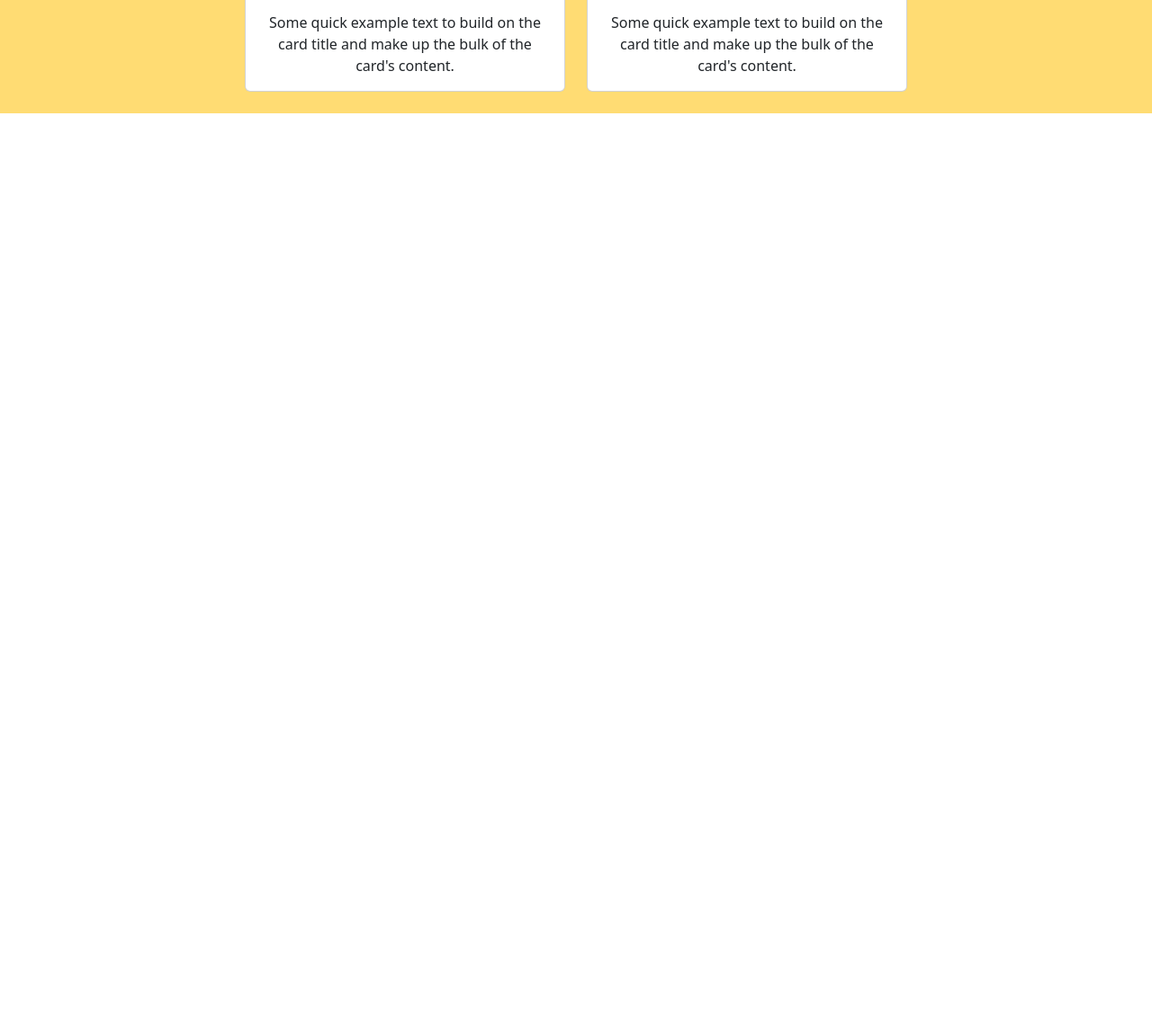
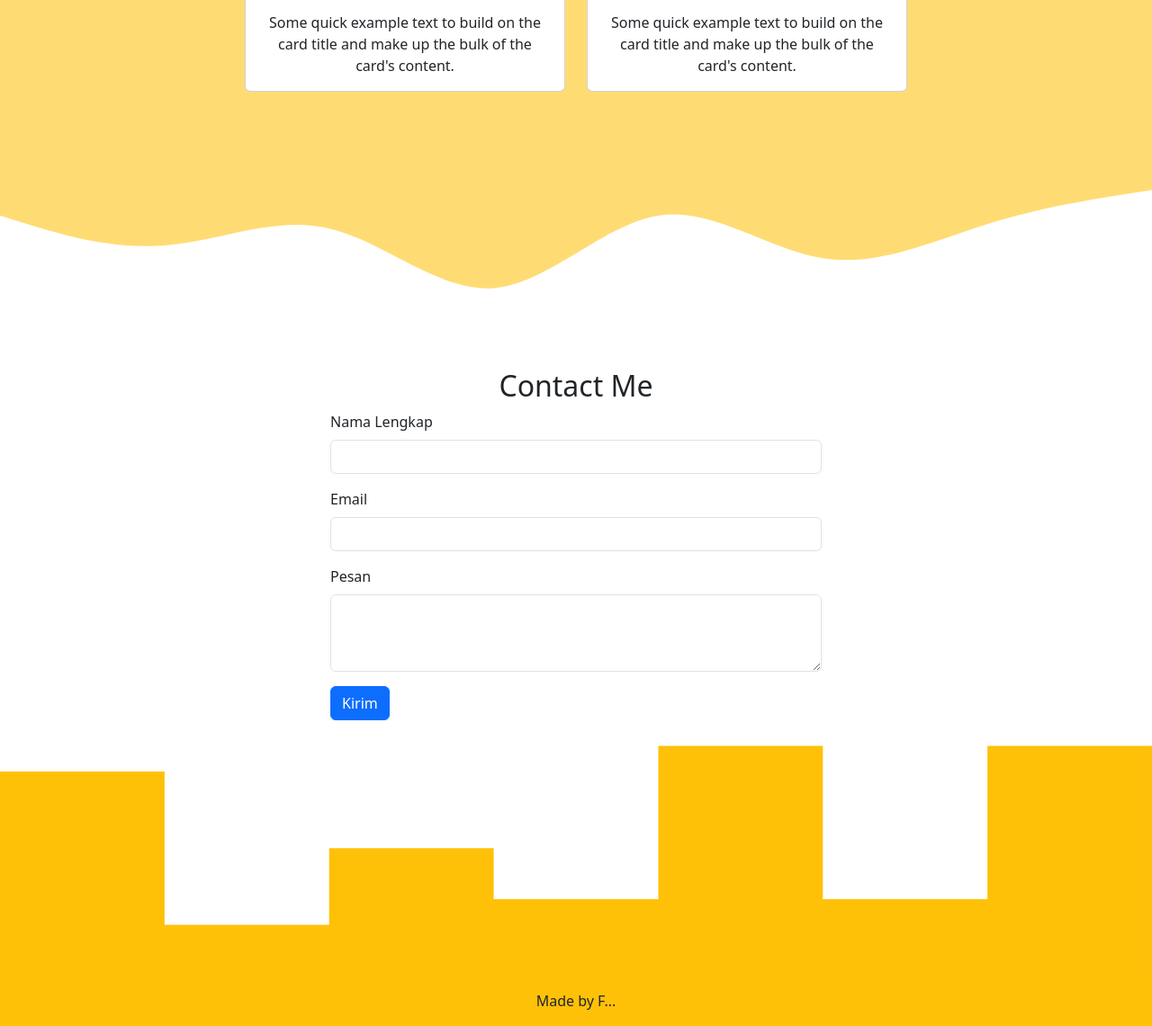
Before and after one commit to ferdynandergypramudanii/Lat_Boots5, a plain HTML site: page index.html in a window 1280 px wide. Shown: the part 1515-2656 px from the top of the page at 90% size. Before the commit the page ends 1641 px from the top, so only its background shows below. Drawn offline with nearby package versions, Linux system fonts and the light colour scheme.

Commit message:
add contact & footer section

```diff
--- a/index.html
+++ b/index.html
@@ -143,9 +143,59 @@
                 </div>
             </div>
         </div>
+        <svg xmlns="http://www.w3.org/2000/svg" viewBox="0 0 1440 320">
+            <path fill="#ffffff" fill-opacity="1"
+                d="M0,128L34.3,138.7C68.6,149,137,171,206,165.3C274.3,160,343,128,411,144C480,160,549,224,617,218.7C685.7,213,754,139,823,128C891.4,117,960,171,1029,181.3C1097.1,192,1166,160,1234,138.7C1302.9,117,1371,107,1406,101.3L1440,96L1440,320L1405.7,320C1371.4,320,1303,320,1234,320C1165.7,320,1097,320,1029,320C960,320,891,320,823,320C754.3,320,686,320,617,320C548.6,320,480,320,411,320C342.9,320,274,320,206,320C137.1,320,69,320,34,320L0,320Z">
+            </path>
+        </svg>
     </section>
     <!-- Projects End -->
 
+
+    <!-- Contact Start -->
+    <section id="contact">
+        <div class="container">
+            <div class="row text-center">
+                <div class="col">
+                    <h2>Contact Me</h2>
+                </div>
+            </div>
+            <div class="row justify-content-center">
+                <div class="col-md-6">
+                    <form>
+                        <div class="mb-3">
+                            <label for="name" class="form-label">Nama Lengkap</label>
+                            <input type="text" class="form-control" id="name" aria-describedby="name">
+                        </div>
+                        <div class="mb-3">
+                            <label for="email" class="form-label">Email</label>
+                            <input type="email" class="form-control" id="email" aria-describedby="email">
+                        </div>
+                        <div class="mb-3">
+                            <label for="message" class="form-label">Pesan</label>
+                            <textarea class="form-control" id="message" rows="3"></textarea>
+                        </div>
+                        <button type="submit" class="btn btn-primary">Kirim</button>
+                    </form>
+                </div>
+            </div>
+        </div>
+        <svg xmlns="http://www.w3.org/2000/svg" viewBox="0 0 1440 320">
+            <path fill="#ffc108" fill-opacity="1"
+                d="M0,32L0,64L205.7,64L205.7,256L411.4,256L411.4,160L617.1,160L617.1,224L822.9,224L822.9,32L1028.6,32L1028.6,224L1234.3,224L1234.3,32L1440,32L1440,320L1234.3,320L1234.3,320L1028.6,320L1028.6,320L822.9,320L822.9,320L617.1,320L617.1,320L411.4,320L411.4,320L205.7,320L205.7,320L0,320L0,320Z">
+            </path>
+        </svg>
+    </section>
+    <!-- Contact End -->
+
+
+    <!-- Footer Start -->
+    <footer class="py-3 bg-warning">
+        <p class="text-center p-0 m-0">Made by F...</p>
+    </footer>
+
+
+    <!-- Footer End -->
 
     <script src="https://cdn.jsdelivr.net/npm/bootstrap@5.3.3/dist/js/bootstrap.bundle.min.js"
         integrity="sha384-YvpcrYf0tY3lHB60NNkmXc5s9fDVZLESaAA55NDzOxhy9GkcIdslK1eN7N6jIeHz"
--- a/style.css
+++ b/style.css
@@ -6,3 +6,7 @@
 #projects {
   background-color: #ffdc73;
 }
+
+.footer {
+  border: 2px solid black;
+}
```
Also changed, not shown: note.txt.
